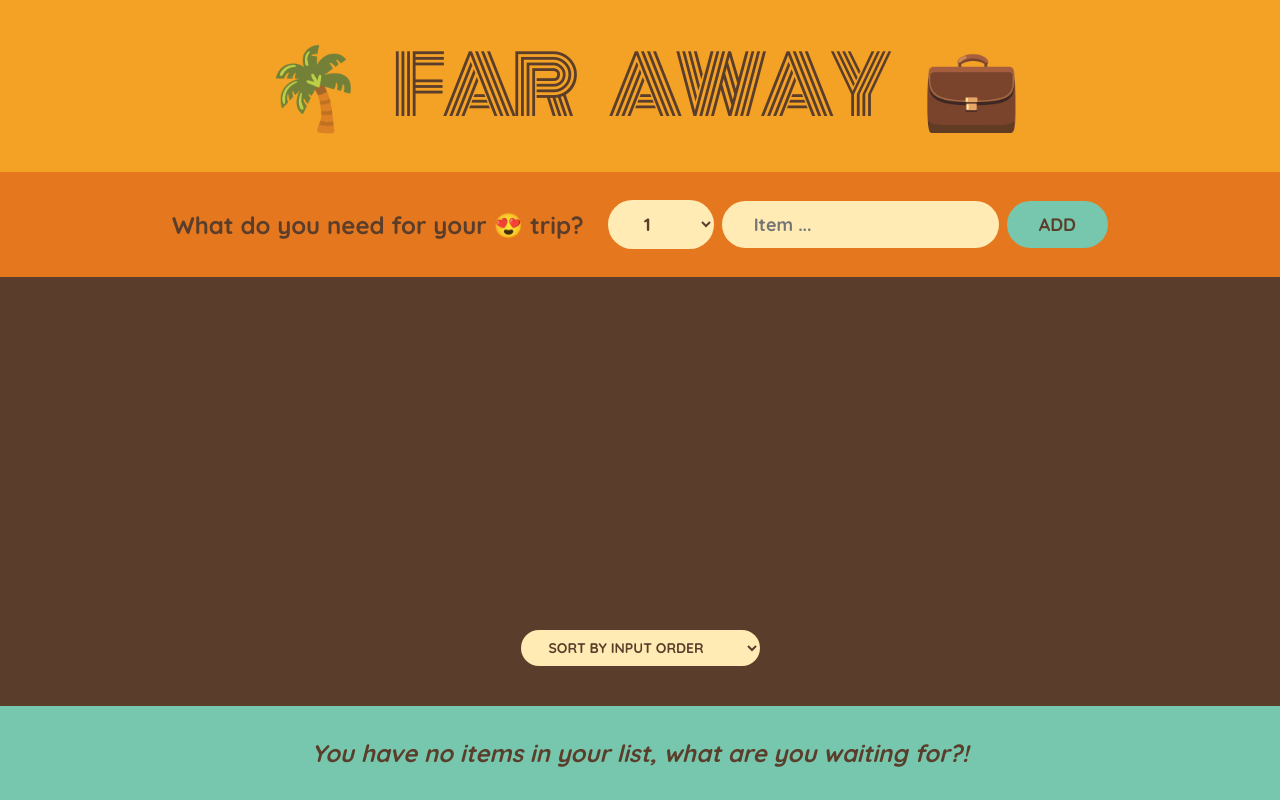
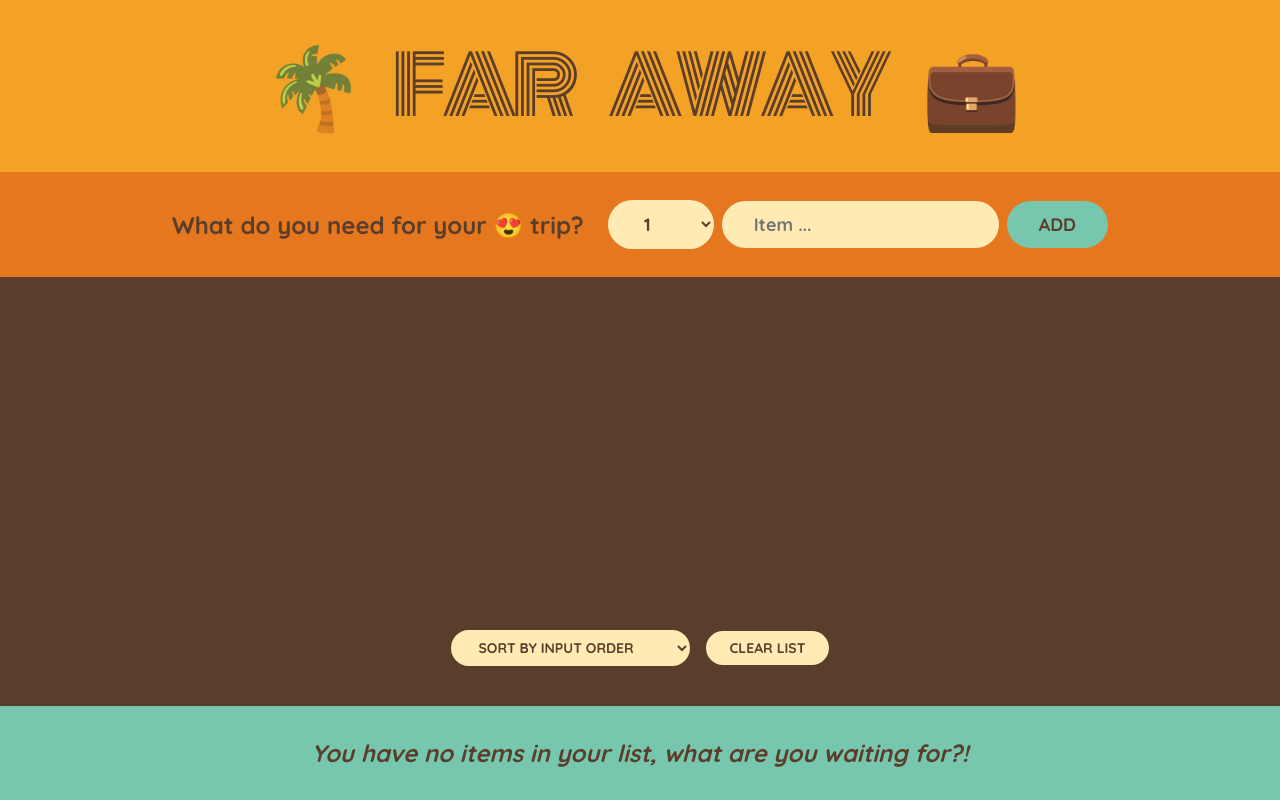
Before and after one commit to WawanWidiantara/travel-list, a React (Create React App) app: page / in a window 1280 px wide. Built offline with nearby package versions, Linux system fonts and the light colour scheme.

Commit message:
Add clear list functionality to PackingList component

```diff
--- a/src/App.js
+++ b/src/App.js
@@ -19,6 +19,13 @@ export default function App() {
     );
   }
 
+  function handleClearList() {
+    const confirmed = window.confirm(
+      "Are you sure you want to clear the list?"
+    );
+    if (confirmed) setItems([]);
+  }
+
   return (
     <div className="app">
       <Logo />
@@ -27,6 +34,7 @@ export default function App() {
         items={items}
         onRemoveItem={handleRemoveItem}
         onToggleItem={handleToggleItem}
+        onClearList={handleClearList}
       />
       <Stats items={items} />
     </div>
@@ -85,7 +93,7 @@ function Form({ onAddItem }) {
   );
 }
 
-function PackingList({ items, onRemoveItem, onToggleItem }) {
+function PackingList({ items, onRemoveItem, onToggleItem, onClearList }) {
   const [sort, setSort] = useState("input");
 
   let sortedItems;
@@ -116,6 +124,7 @@ function PackingList({ items, onRemoveItem, onToggleItem }) {
           <option value="description">Sort by description</option>
           <option value="packed">Sort by packed status</option>
         </select>
+        <button onClick={() => onClearList()}>Clear List</button>
       </div>
     </div>
   );
```
